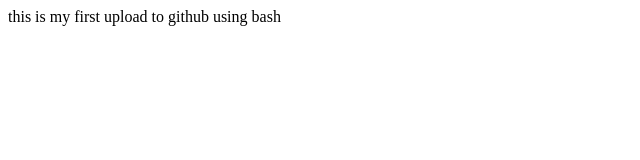
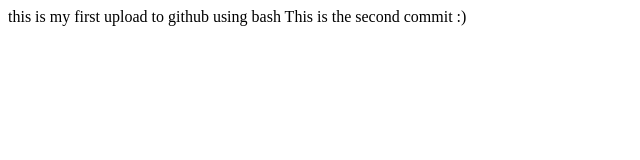
Before and after one commit to Anurag-Chevendra/test, a plain HTML site: page index.html in a window 1280 px wide. Shown: the whole page, without its empty margins (0-640 px from the left). Drawn offline with Linux system fonts and the light colour scheme.

Commit message:
second commit

```diff
--- a/index.html
+++ b/index.html
@@ -2,5 +2,6 @@
 <title>test</title>
 <body>
   this is my first upload to github using bash
+  This is the second commit :)
 </body>
 </html>
```
